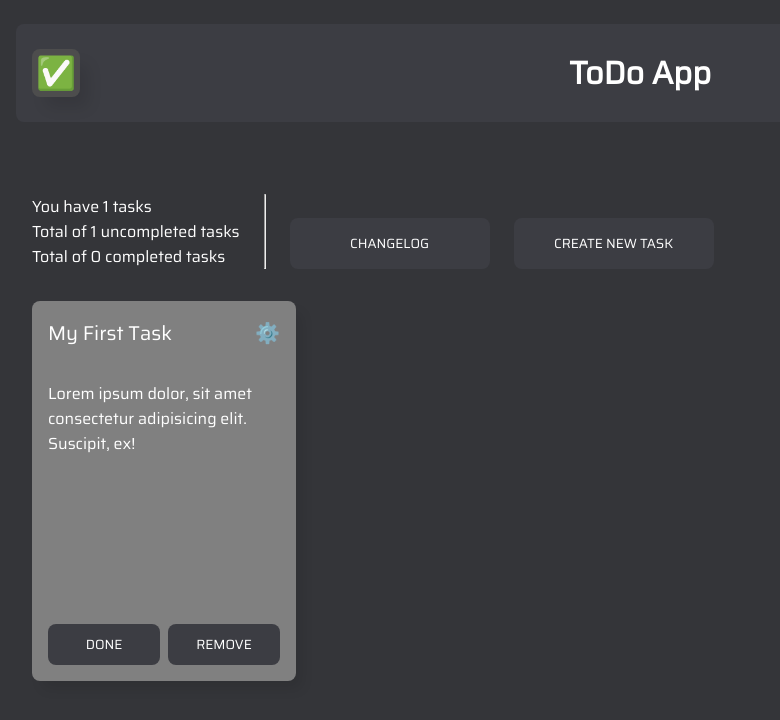
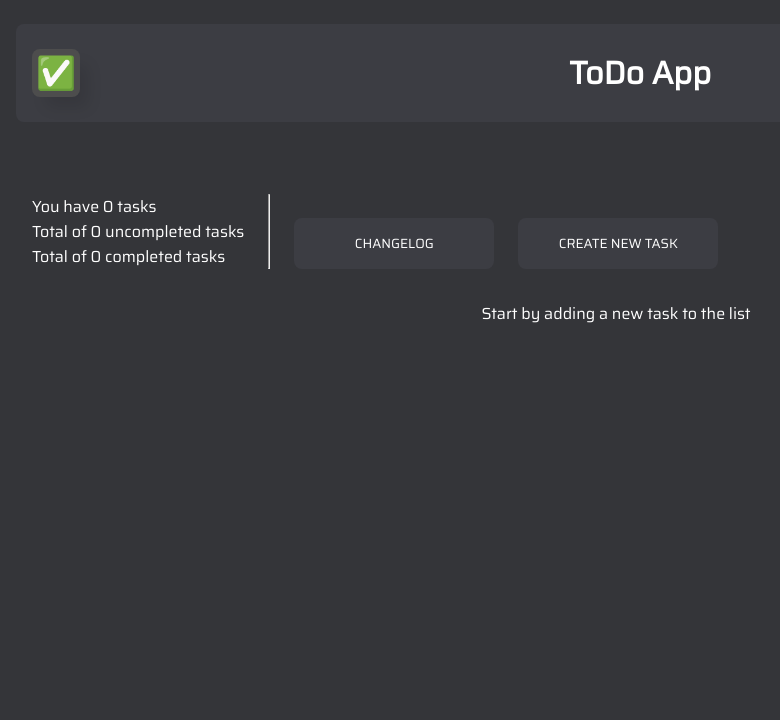
Before and after one commit to jlcesarr/react-todo, a React app: page / in a window 1280 px wide. Shown: the top 720 px of the page, without its empty margins (24-804 px from the left). Built offline with nearby package versions, Linux system fonts and the light colour scheme.

Commit message:
:fire: component refactor

```diff
--- a/src/components/ToDoList/index.js
+++ b/src/components/ToDoList/index.js
@@ -1,5 +1,4 @@
 import React, { useState, useEffect, useMemo } from "react";
-import initialTodos from "../../mocks/todos.js";
 import {
   Container,
   MainContainer,
@@ -14,7 +13,7 @@ import ToDo from "./ToDo";
 
 function ToDoList() {
   const [todos, setTodos] = useState(
-    JSON.parse(localStorage.getItem("todos")) || initialTodos
+    JSON.parse(localStorage.getItem("todos")) || []
   );
   const [showChangelog, setShowChangelog] = useState(false);
 
--- a/src/mocks/todos.js
+++ /dev/null
@@ -1,10 +0,0 @@
-module.exports = [
-  {
-    id: 0,
-    title: "My First Task",
-    description:
-      "Lorem ipsum dolor, sit amet consectetur adipisicing elit. Suscipit, ex!",
-    targetDate: new Date().toLocaleDateString(),
-    done: false,
-  },
-];
```
